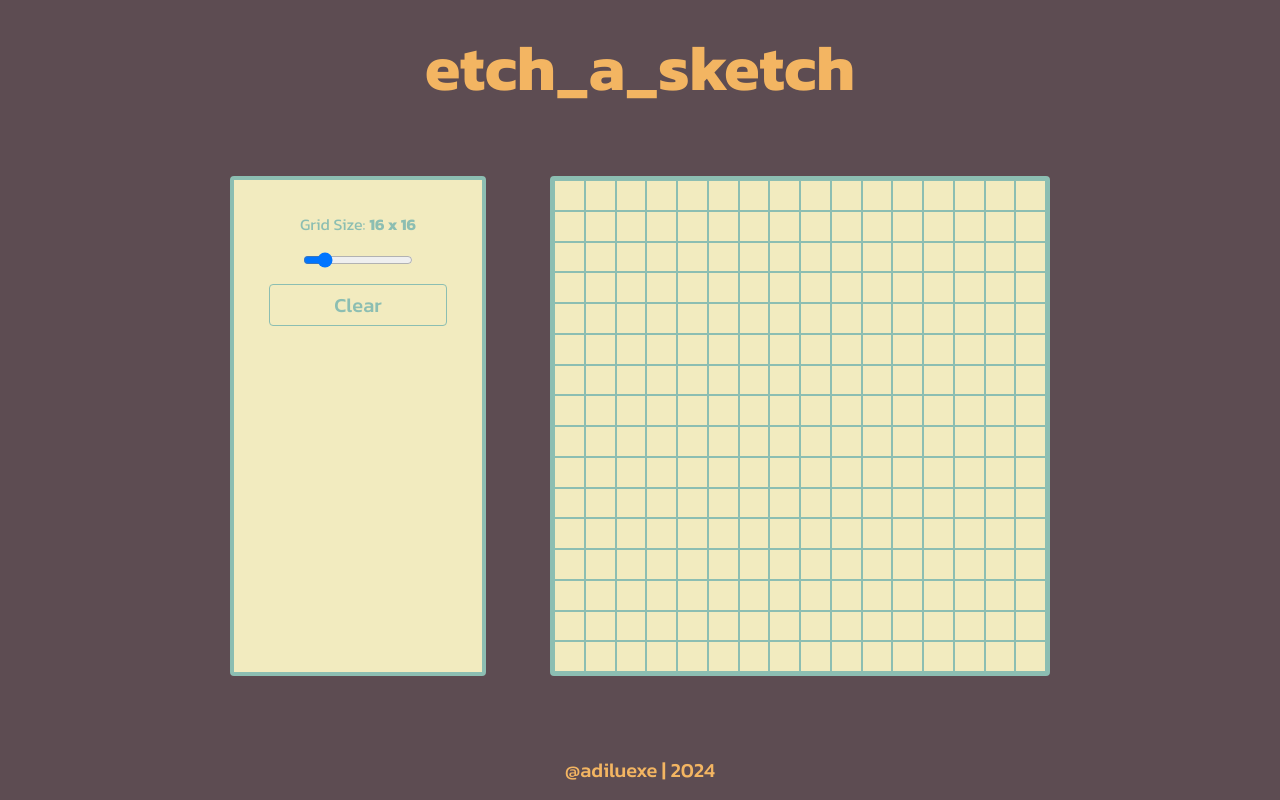
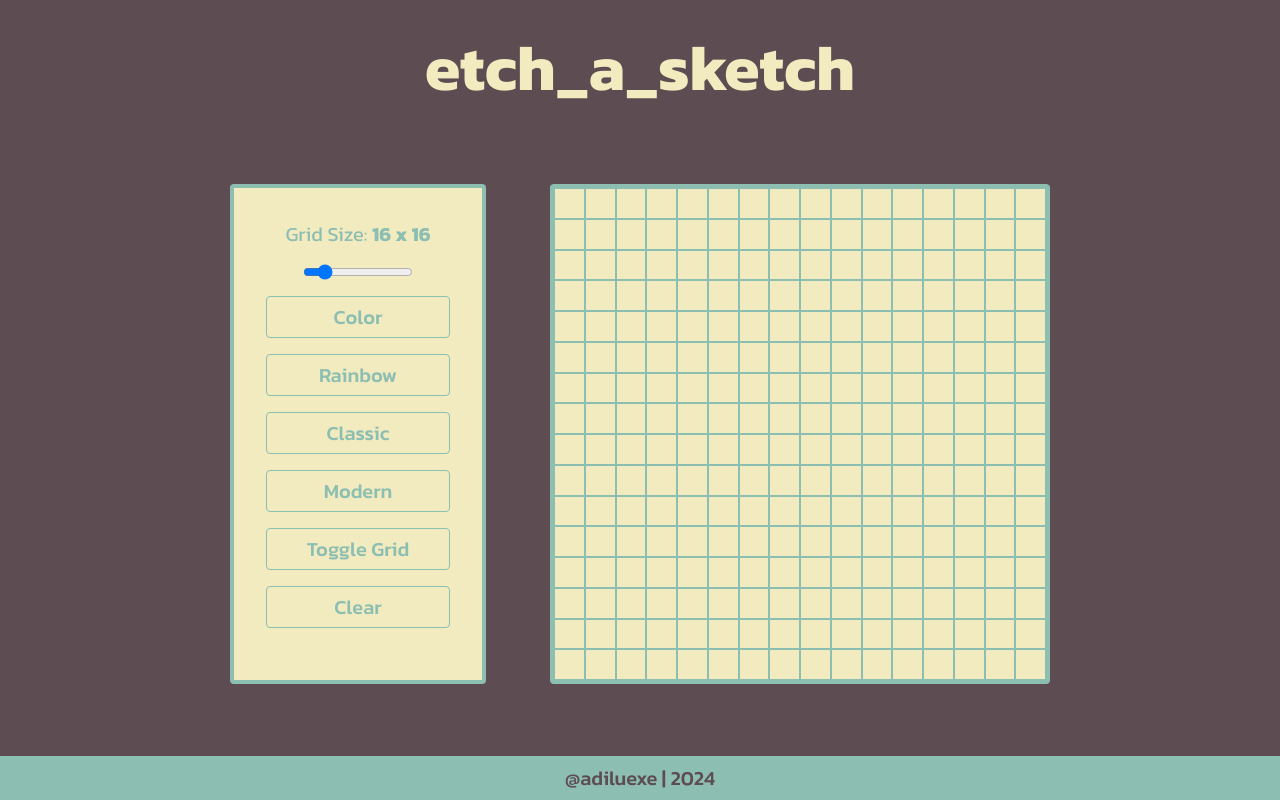
Before and after one commit to adiluexe/odin-etch-a-sketch, a plain HTML site: page index.html in a window 1280 px wide. Drawn offline with Linux system fonts and the light colour scheme.

Commit message:
Feat: Add more control buttons
- Add new button styles
- TODO: Add functionality

```diff
--- a/index.html
+++ b/index.html
@@ -16,6 +16,7 @@
     <header>etch_a_sketch</header>
     <main>
       <section class="side" id="controls">
+        <div class="slide-controls">
           <label id="grid-size-text" for="grid-size-slider"
             >Grid Size: <span id="grid-size-display">16 x 16</span></label
           >
@@ -26,6 +27,13 @@
             max="100"
             value="16"
           />
+        </div>
+
+        <button id="color-mode">Color</button>
+        <button id="rainbow-mode">Rainbow</button>
+        <button id="classic">Classic</button>
+        <button id="modern">Modern</button>
+        <button id="toggle-grid">Toggle Grid</button>
         <button id="clear">Clear</button>
       </section>
       <section id="canvas"></section>
--- a/styles.css
+++ b/styles.css
@@ -55,7 +55,7 @@ body {
   min-height: 100vh;
   font-family: "Kanit", sans-serif;
   background-color: var(--dark);
-  color: var(--yellow);
+  color: var(--light);
   display: flex;
   flex-direction: column;
   align-items: center;
@@ -93,6 +93,10 @@ section {
   border: 0.25rem solid var(--blue);
 }
 
+.slide-controls {
+  font-size: 1.25rem;
+}
+
 #grid-size-slider {
   width: 60%;
   display: block;
@@ -105,20 +109,20 @@ section {
 
 button {
   font-weight: 500;
-}
-
-#clear {
   cursor: pointer;
-  padding: 0.5rem 4rem;
+  padding: 0.5rem 1rem;
+  width: 100%;
   font-size: 1.25rem;
   border-radius: 0.25rem;
   border: 0.1rem solid var(--blue);
   background-color: transparent;
   color: var(--blue);
+  margin-bottom: 1rem;
   transition: 0.5s ease;
 }
 
-#clear:hover {
+button:hover {
+  padding: 0.75rem 1rem;
   font-size: 1.5rem;
 }
 
@@ -141,7 +145,9 @@ button {
 
 footer {
   width: 100%;
-  padding: 1rem;
+  padding: 0.5rem;
   font-size: 1.25rem;
   font-weight: 500;
+  background-color: var(--blue);
+  color: var(--dark);
 }
```
Lines whose indentation alone changed are shown as unchanged.
